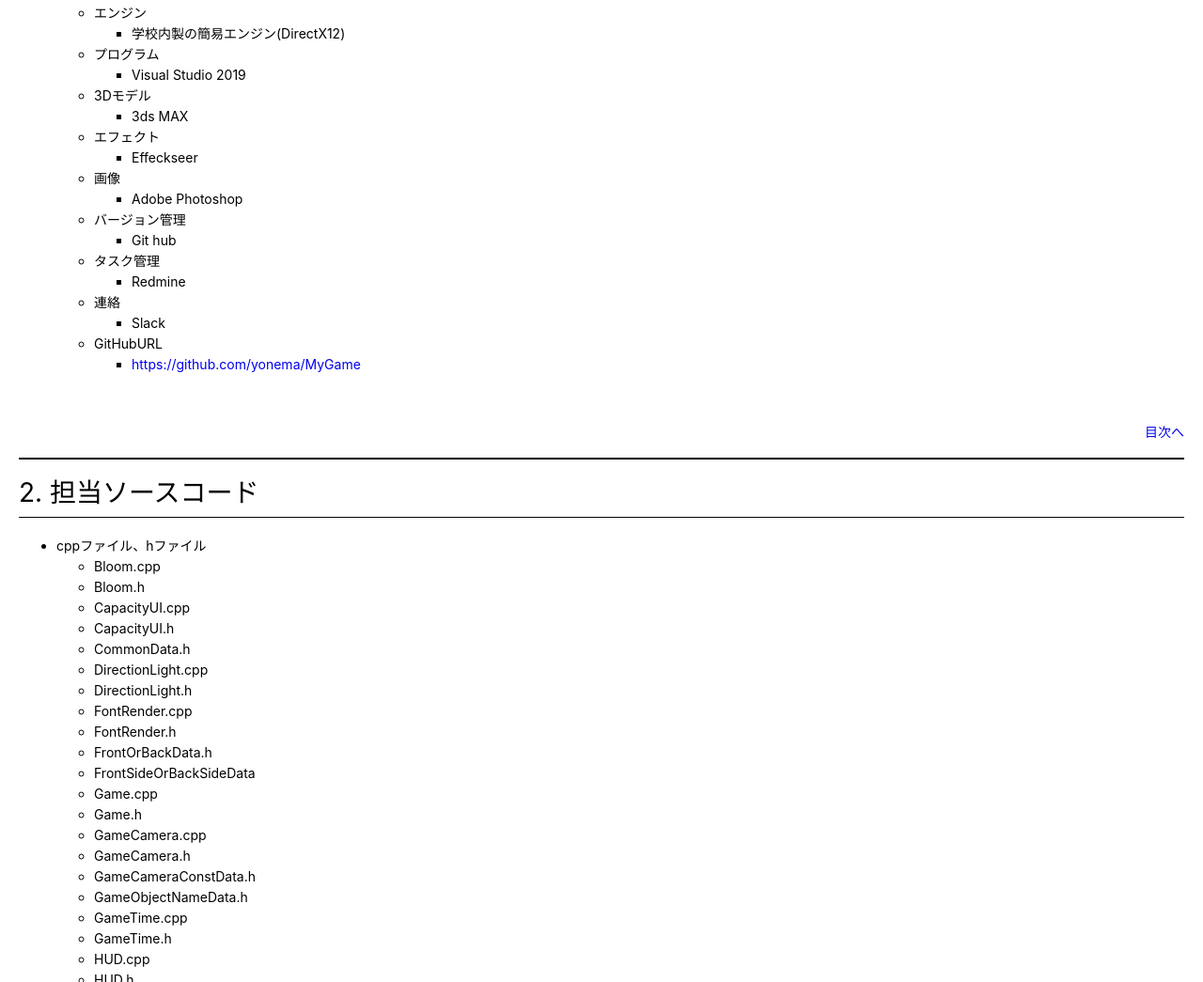
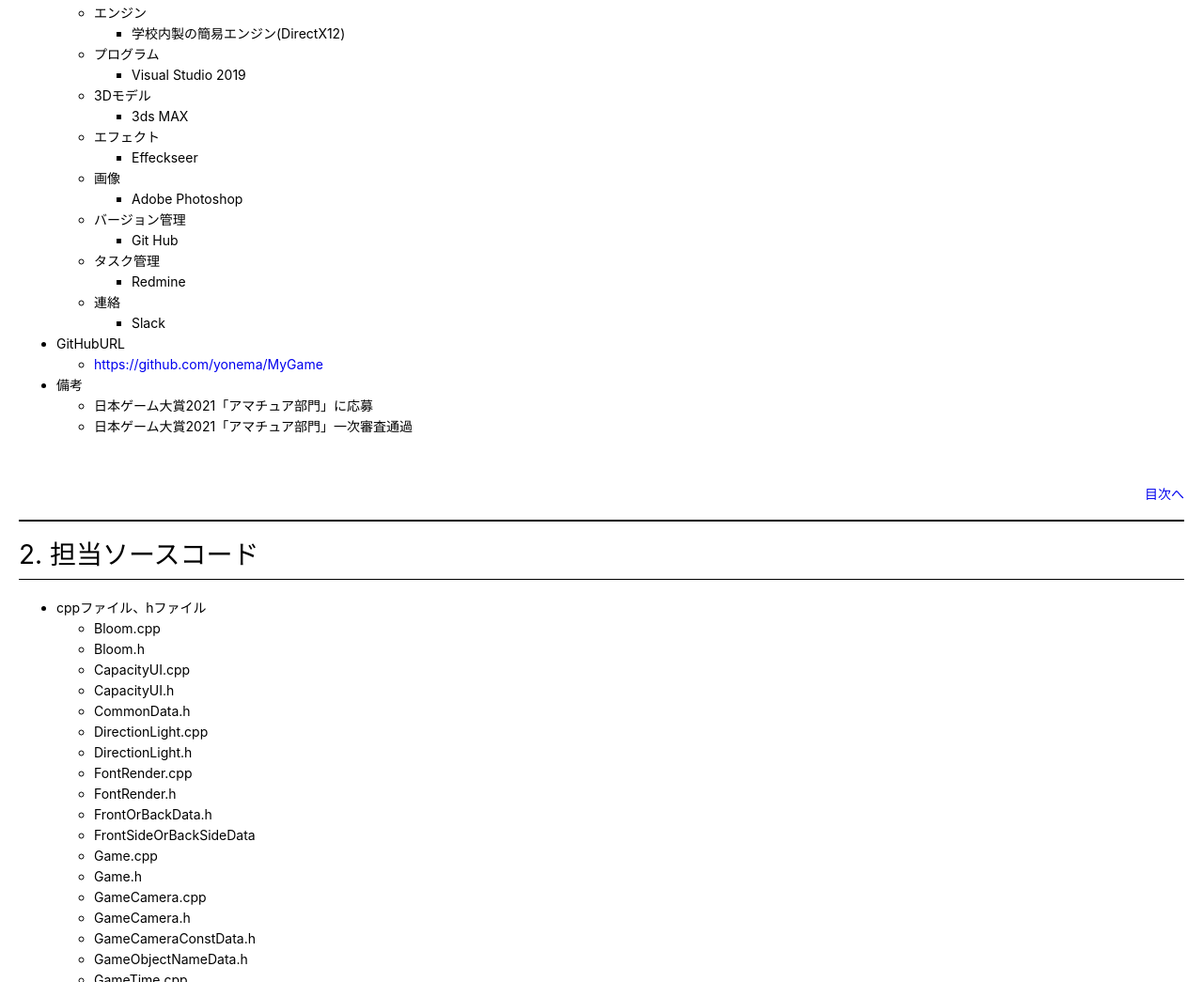
Before and after one commit to yonema/Mobyrinth_Portfolio, a plain HTML site: page index.html in a window 1280 px wide. Shown: the part 1806-2851 px from the top of the page at 94% size. Drawn offline with Linux system fonts and the light colour scheme; a script that the page names is missing.

Commit message:
作品の応募先を追加

```diff
--- a/index.html
+++ b/index.html
@@ -485,7 +485,7 @@ code {
 </li>
 <li>バージョン管理
 <ul>
-<li>Git hub</li>
+<li>Git Hub</li>
 </ul>
 </li>
 <li>タスク管理
@@ -498,11 +498,17 @@ code {
 <li>Slack</li>
 </ul>
 </li>
+</ul>
+</li>
 <li>GitHubURL
 <ul>
 <li><a href="https://github.com/yonema/MyGame">https://github.com/yonema/MyGame</a></li>
 </ul>
 </li>
+<li>備考
+<ul>
+<li>日本ゲーム大賞2021「アマチュア部門」に応募</li>
+<li>日本ゲーム大賞2021「アマチュア部門」一次審査通過</li>
 </ul>
 </li>
 </ul>
```
